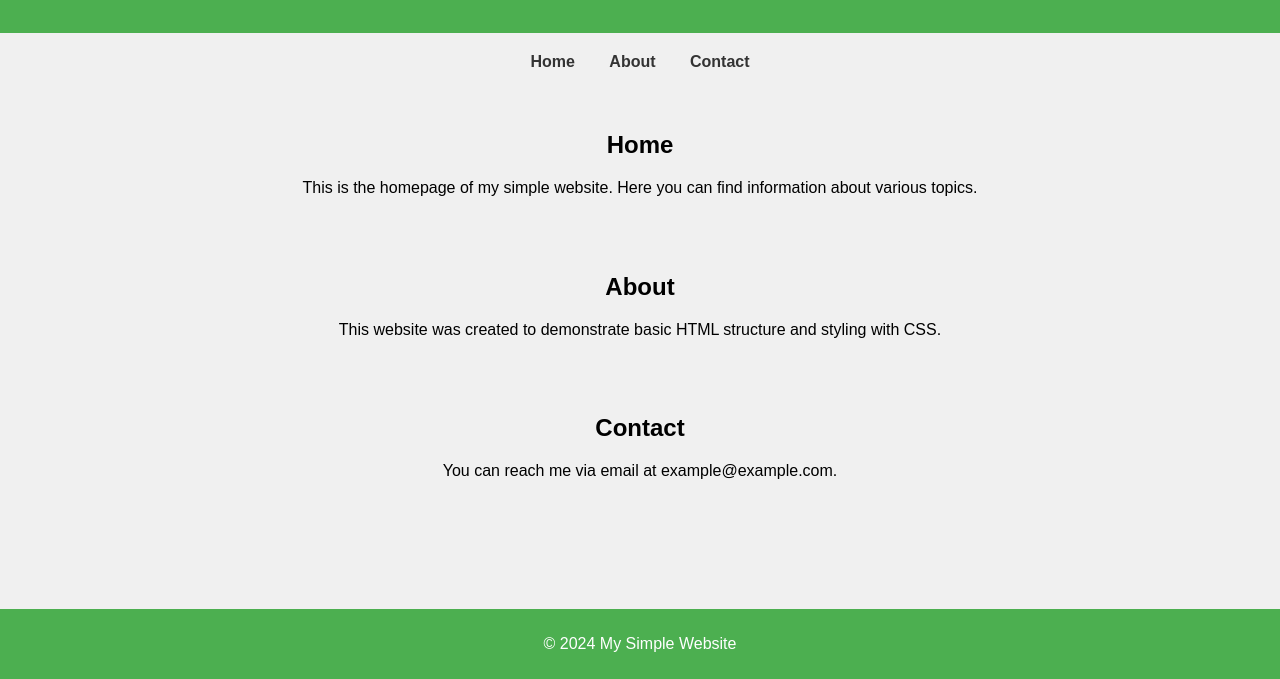
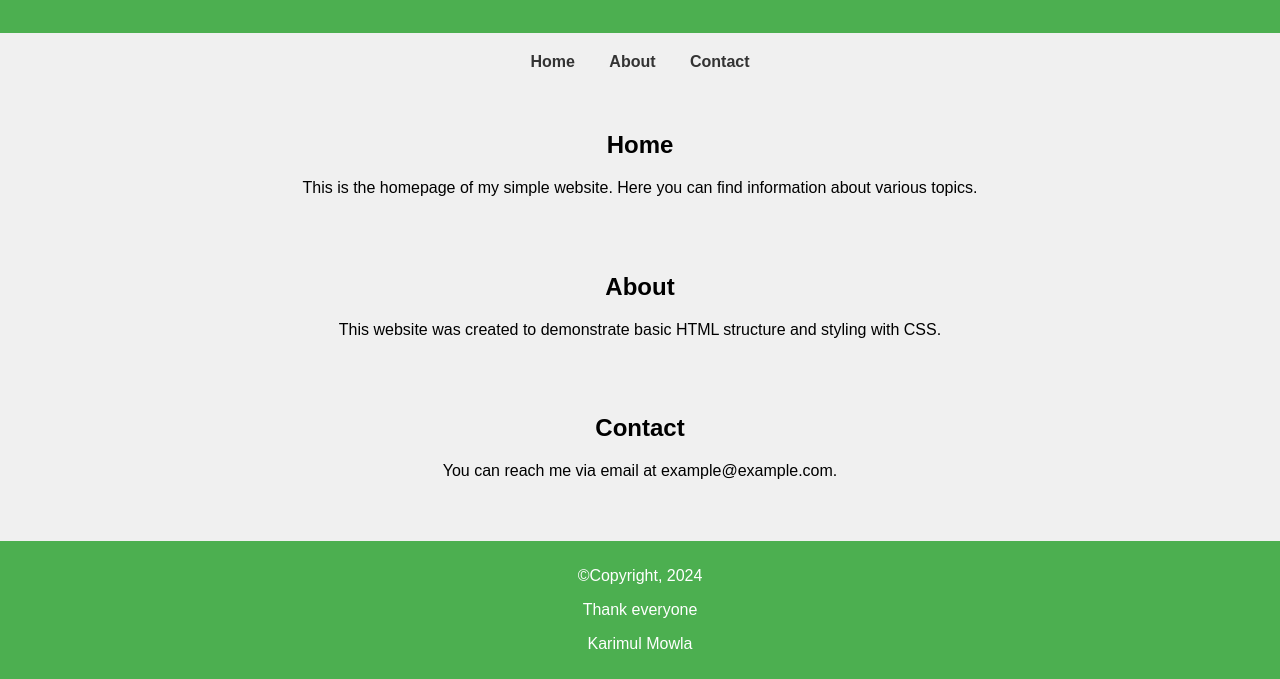
Before and after one commit to KarimulMowla/My_Blog, a plain HTML site: page index.html in a window 1280 px wide. Shown: the part 121-800 px from the top of the page. Drawn offline with Linux system fonts and the light colour scheme.

Commit message:
Update index.html

```diff
--- a/index.html
+++ b/index.html
@@ -72,7 +72,9 @@
 </section>
 
 <footer>
-    <p>&copy; 2024 My Simple Website</p>
+    <p>&copy;Copyright, 2024 </p>
+    <p>Thank everyone</p>
+    <p>Karimul Mowla</p>
 </footer>
 
 </body>
```
